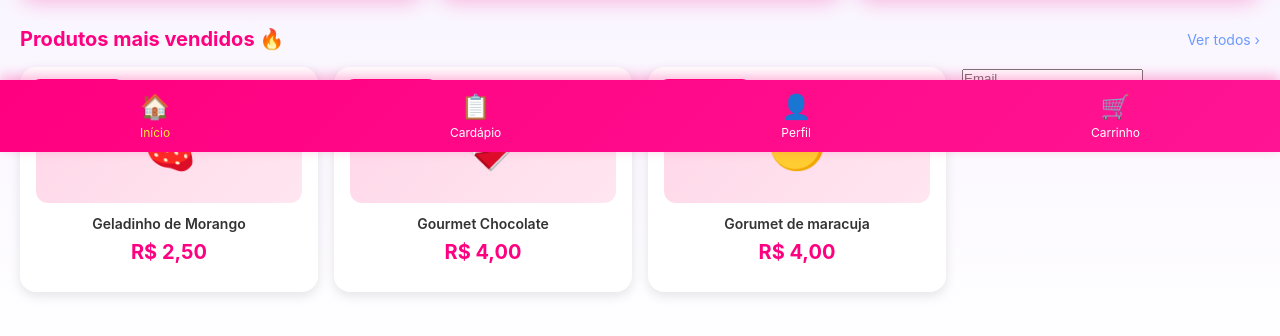
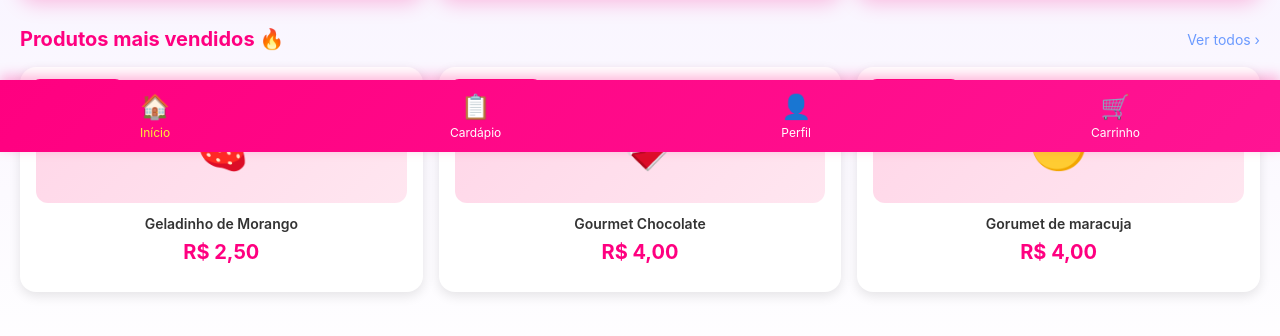
Before and after one commit to LunnaJisung/gelatec, a plain HTML site: page index.html in a window 1280 px wide. Shown: the part 648-984 px from the top of the page. Drawn offline with Linux system fonts and the light colour scheme.

Commit message:
Update index.html

```diff
--- a/index.html
+++ b/index.html
@@ -178,14 +178,6 @@
       <!-- Texto do link -->
     </a>
   </nav>
-  <form
-  method="POST"
-  action="https://script.google.com/macros/s/AKfycbw0MAsvJ_PqtiTSnZ4mKwmvAWQd1YpOwjl9tV2aTnWTKoyCwFyM9Iz38kc-94cPCl4/exec"
->
-  <input name="Email" type="email" placeholder="Email" required>
-  <input name="Name" type="text" placeholder="Name" required>
-  <button type="submit">Send</button>
-</form>
 
 </body>
 <!-- Fim do corpo do documento -->
```
